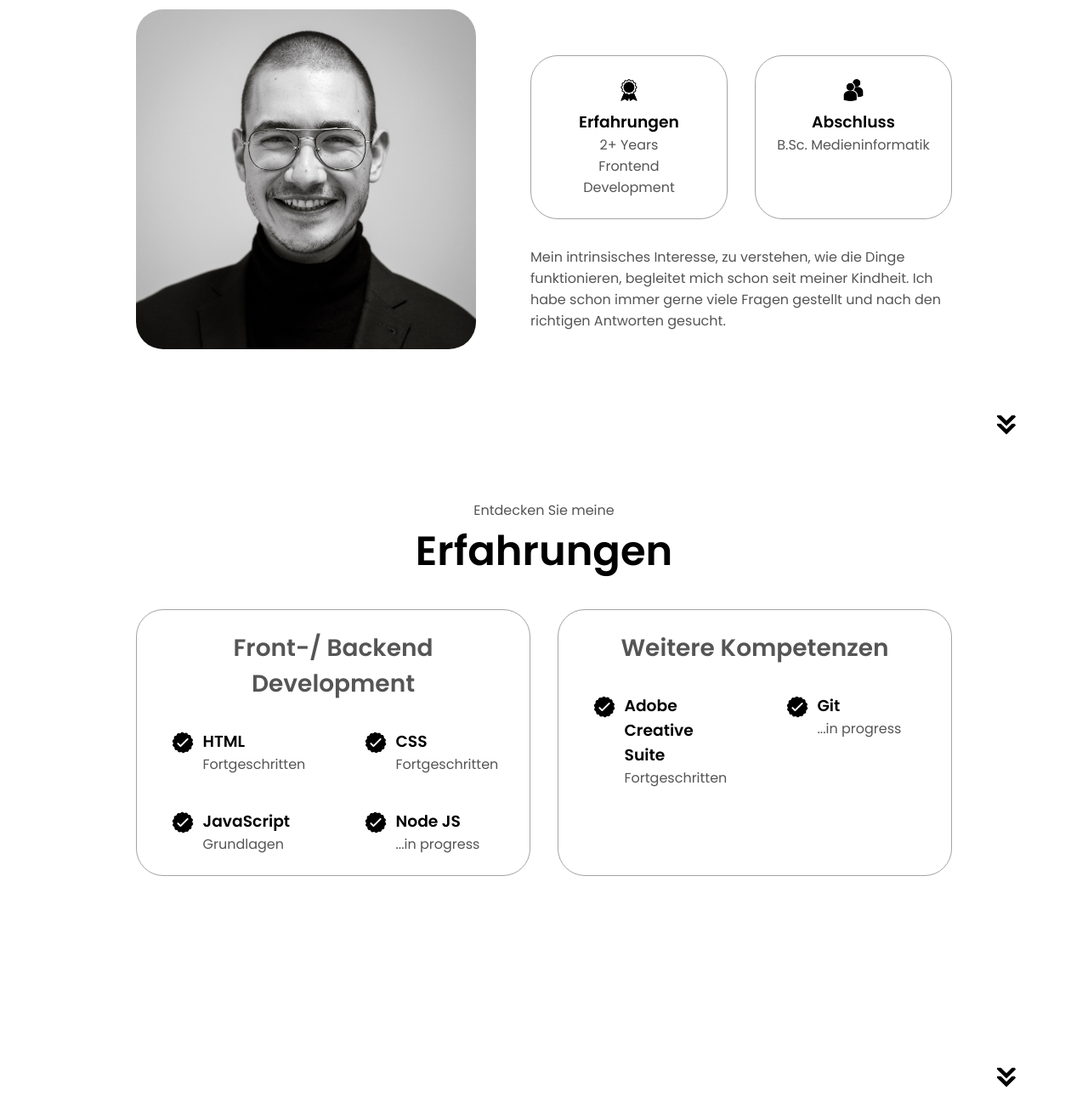
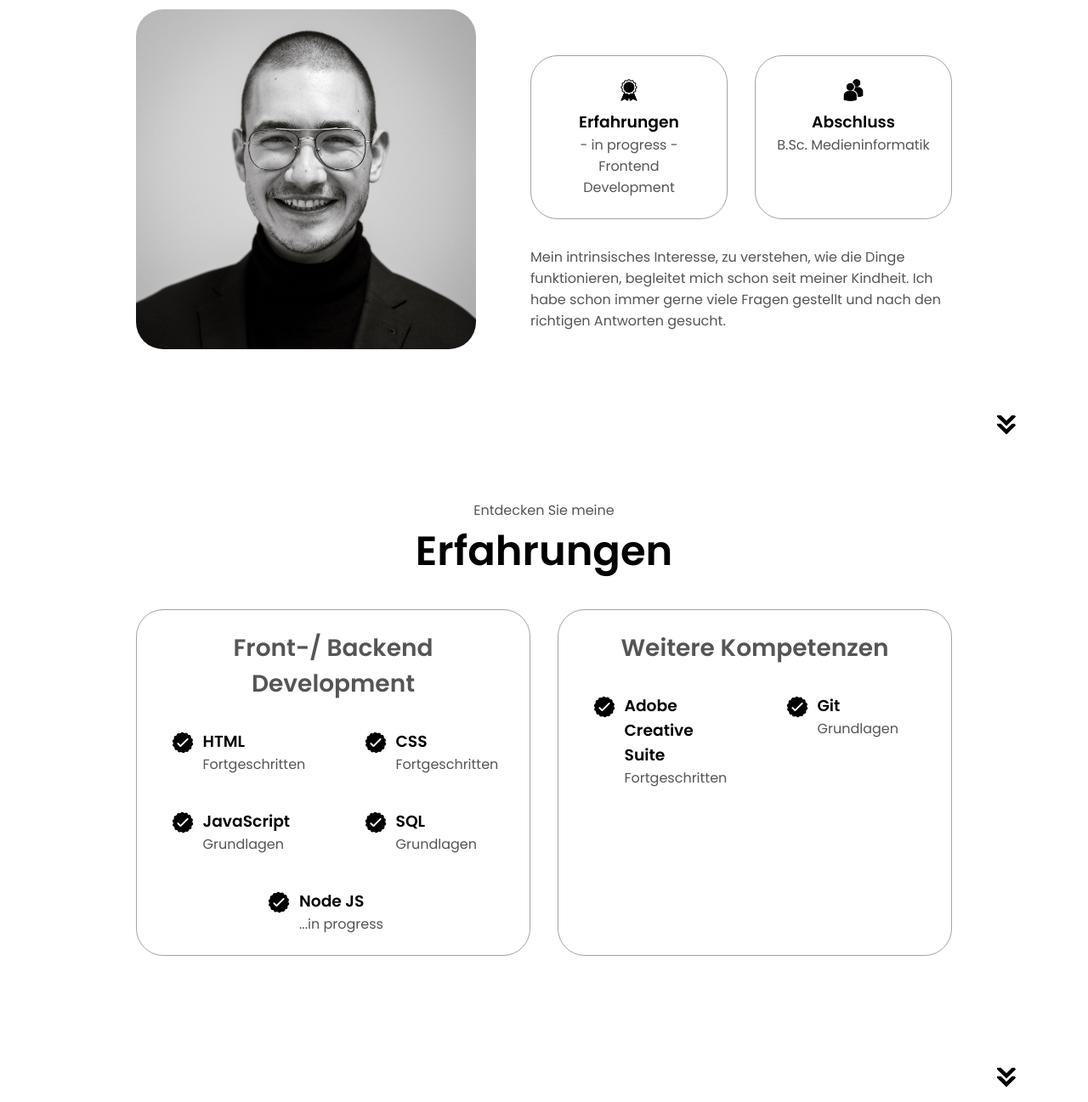
Before and after one commit to juppszepaniak/portfolio-website, a plain HTML site: page index.html in a window 1280 px wide. Shown: the part 1108-2405 px from the top of the page at 85% size. Drawn offline with Linux system fonts and the light colour scheme.

Commit message:
website not finished yet
small bug fixes

```diff
--- a/index.html
+++ b/index.html
@@ -65,7 +65,7 @@
                     <div class="details-container">
                         <img src="./assets/experience.png" alt="Erfahrungen-Icon" class="icon">
                         <h3>Erfahrungen</h3>
-                        <p>2+ Years <br />Frontend Development</p>
+                        <p>- in progress -<br />Frontend Development</p>
                     </div>
                     <div class="details-container">
                         <img src="./assets/education.png" alt="Abschluss-Icon" class="icon">
@@ -115,6 +115,13 @@
                         <article>
                             <img src="./assets/checkmark.png" alt="Erfahrungen Icon" class="icon">
                             <div>
+                                <h3>SQL</h3>
+                                <p>Grundlagen</p>
+                            </div>
+                        </article>
+                        <article>
+                            <img src="./assets/checkmark.png" alt="Erfahrungen Icon" class="icon">
+                            <div>
                                 <h3>Node JS</h3>
                                 <p>...in progress</p>
                             </div>
@@ -135,7 +142,7 @@
                             <img src="./assets/checkmark.png" alt="Erfahrungen Icon" class="icon">
                             <div>
                                 <h3>Git</h3>
-                                <p>...in progress</p>
+                                <p>Grundlagen</p>
                             </div>
                         </article>
                     </div>
--- a/mediaqueries.css
+++ b/mediaqueries.css
@@ -21,10 +21,10 @@
     #profile, .section-container {
         display: block;
     }
-    #.arrow {
+    .arrow {
         display: none;
     }
-    section, . .section-container {
+    section, .section-container {
         height: fit-content;
     }
     section {
```
